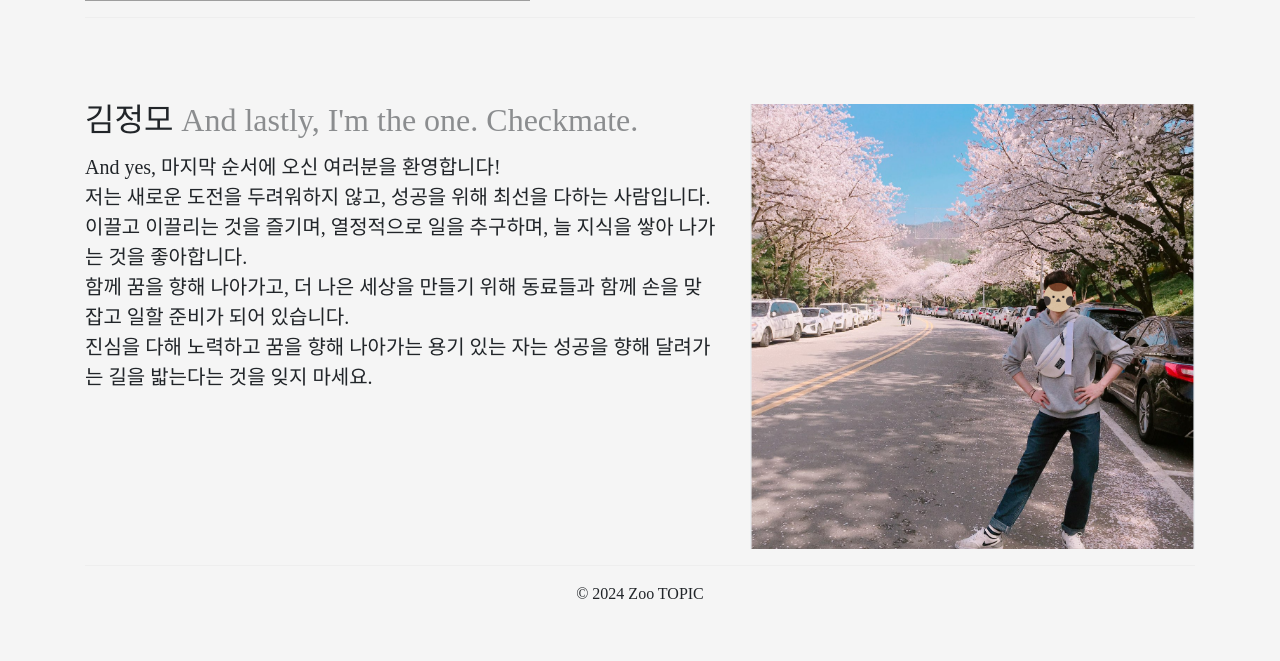
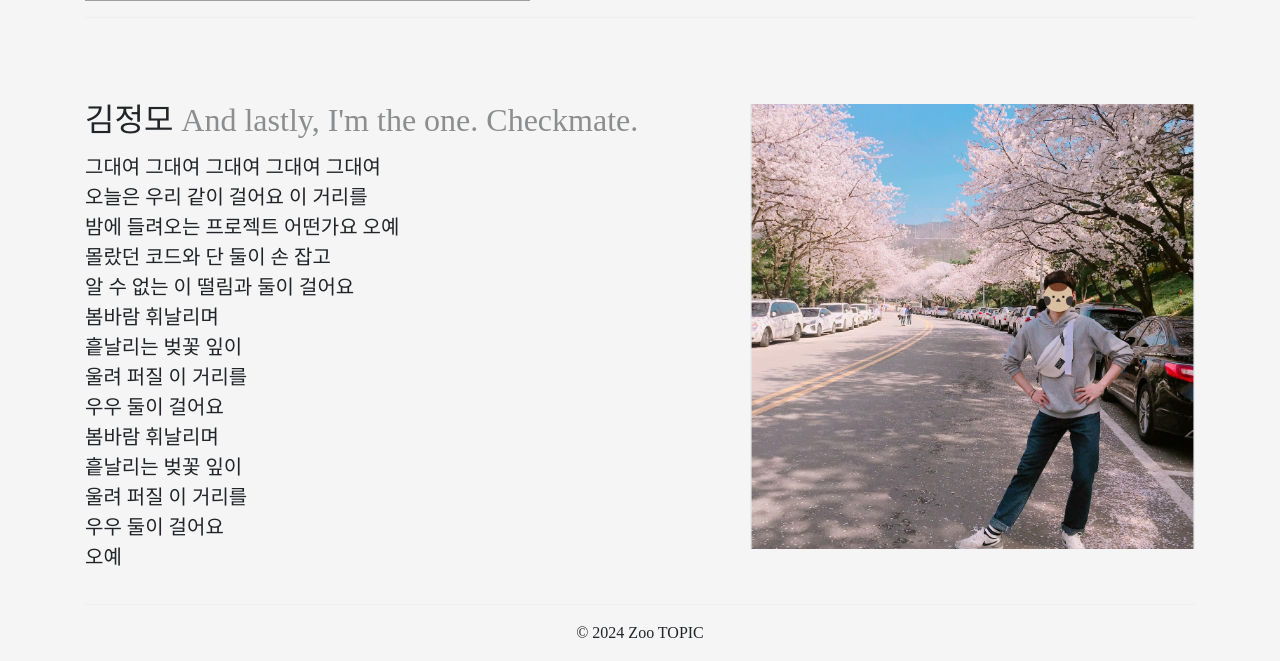
Before and after one commit to weFLASH/zooTOPIC, a Django app: page /developer/ in a window 1280 px wide. Shown: the part 2275-2936 px from the top of the page. Before the commit the page ends 2874 px from the top, so only its background shows below. Run offline with Django 5.2, Linux system fonts and the light colour scheme; some libraries are stand-ins or nearby versions; some web fonts are replaced; grey boxes are pictures that could not be loaded.

Commit message:
edit jungmo intro

```diff
--- a/templates/introduction.html
+++ b/templates/introduction.html
@@ -238,11 +238,20 @@
             <span class="text-body-tertiary" style="color: #f4f4f4;"> And lastly, I'm the one. Checkmate.</span>
           </h2>
           <p class="lead pt-2">
-            And yes, 마지막 순서에 오신 여러분을 환영합니다!<br>
-            저는 새로운 도전을 두려워하지 않고, 성공을 위해 최선을 다하는 사람입니다.<br>
-            이끌고 이끌리는 것을 즐기며, 열정적으로 일을 추구하며, 늘 지식을 쌓아 나가는 것을 좋아합니다.<br>
-            함께 꿈을 향해 나아가고, 더 나은 세상을 만들기 위해 동료들과 함께 손을 맞잡고 일할 준비가 되어 있습니다.<br>
-            진심을 다해 노력하고 꿈을 향해 나아가는 용기 있는 자는 성공을 향해 달려가는 길을 밟는다는 것을 잊지 마세요.
+            그대여 그대여 그대여 그대여 그대여<br>
+            오늘은 우리 같이 걸어요 이 거리를<br>
+            밤에 들려오는 프로젝트 어떤가요 오예<br>
+            몰랐던 코드와 단 둘이 손 잡고<br>
+            알 수 없는 이 떨림과 둘이 걸어요<br>
+            봄바람 휘날리며<br>
+            흩날리는 벚꽃 잎이<br>
+            울려 퍼질 이 거리를<br>
+            우우 둘이 걸어요<br>
+            봄바람 휘날리며<br>
+            흩날리는 벚꽃 잎이<br>
+            울려 퍼질 이 거리를<br>
+            우우 둘이 걸어요<br>
+            오예
           </p>
         </div>
         <div class="col-md-5">
```
